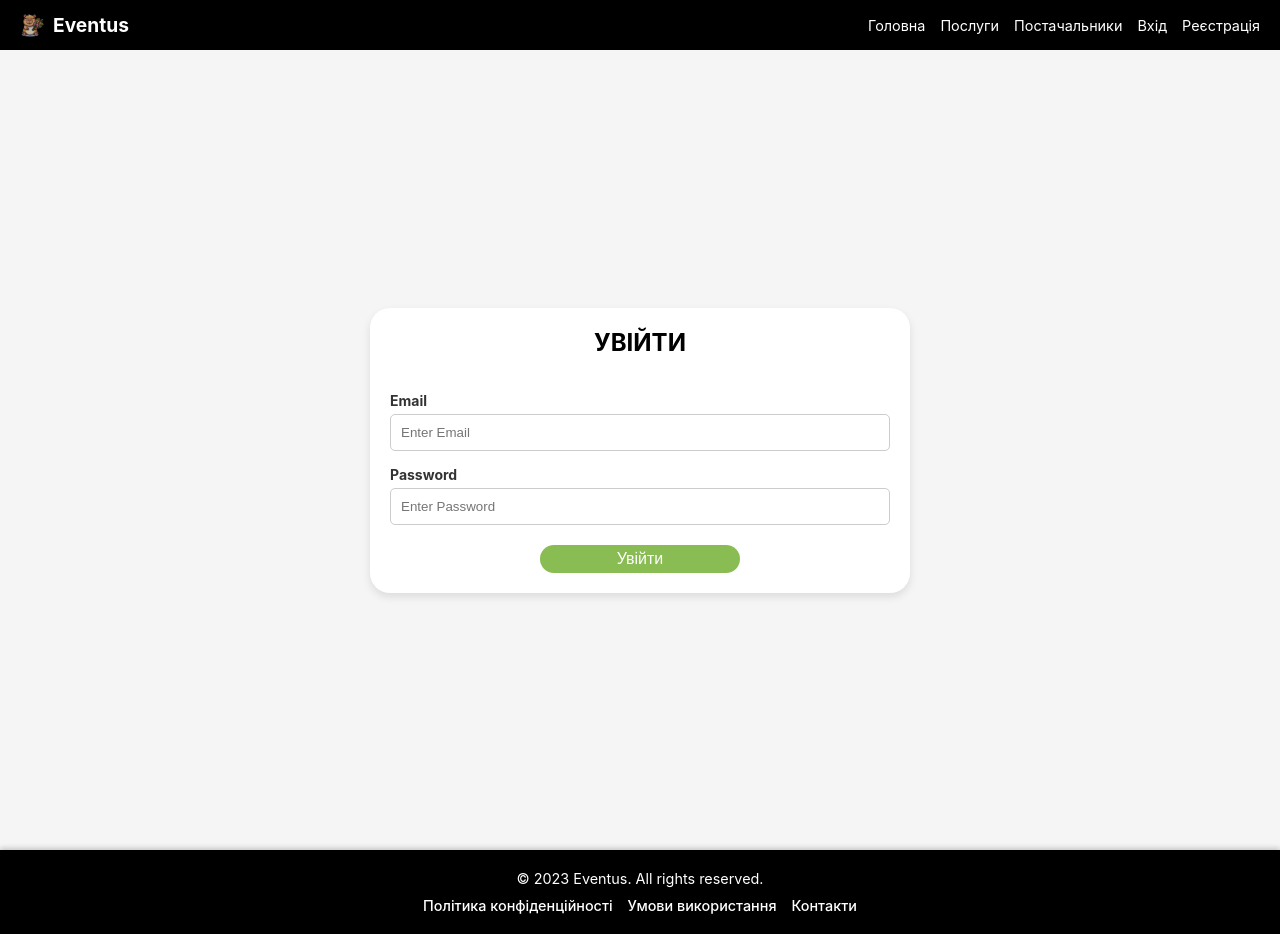
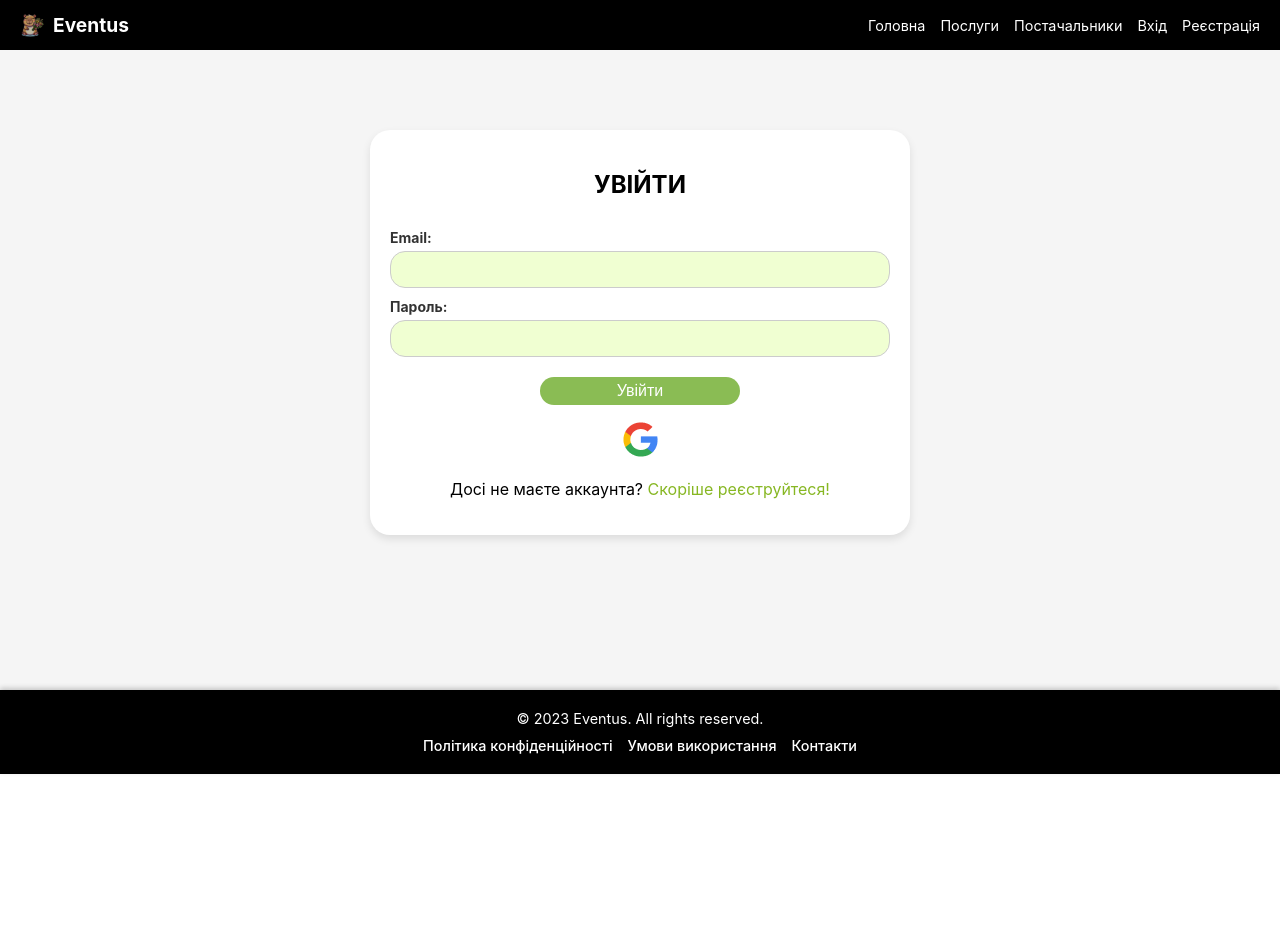
Before and after one commit to NureTolstikOleksii/Eventus, a React (Create React App) app in the folder web/: page /login in a window 1280 px wide. After the commit the page ends 800 px from the top, so only its background shows below. Built offline with nearby package versions, Linux system fonts and the light colour scheme.

Commit message:
change login and registration

```diff
--- a/web/src/css/Login.css
+++ b/web/src/css/Login.css
@@ -1,14 +1,14 @@
 .login {
   display: flex;
-  align-items: center;
+  align-items: flex-start;
   justify-content: center;
-  min-height: 100vh;
+  min-height:70vh;
+  padding-top: 80px;
   background-color: #f5f5f5;
 }
 
 .main-text {
   text-align: center;
-  margin: 0 0 20px 0;
 }
 
 form {
@@ -22,7 +22,7 @@ form {
 }
 
 form label {
-  margin-top: 15px;
+  margin-top: 10px;
   font-size: 14px;
   color: #333;
 }
@@ -31,7 +31,8 @@ form input {
   padding: 10px;
   margin-top: 5px;
   border: 1px solid #ccc;
-  border-radius: 5px;
+  border-radius: 15px;
+  background-color:#F0FFD2;
 }
 
 .save-button {
@@ -46,3 +47,18 @@ form input {
   margin-top: 20px;
   width: 200px;
 }
+.google-login {
+  margin-top: 15px;
+  display: flex;
+  align-items: center;
+  justify-content: center;
+}
+.add-text{
+  display: flex;
+  align-items: center;
+  justify-content: center;
+}
+.add-text a{
+  color:#87B723;
+  text-decoration: none;
+}
--- a/web/src/css/Registration.css
+++ b/web/src/css/Registration.css
@@ -0,0 +1,72 @@
+.registration {
+    display: flex;
+    align-items: flex-start;
+    justify-content: center;
+    min-height:110vh;
+    padding-top: 80px;
+    background-color: #f5f5f5;
+  }
+
+  .registration-main-text {
+    text-align: center;
+  }
+
+  form {
+    display: flex;
+    flex-direction: column;
+    width: 500px;
+    padding: 20px;
+    background-color: #ffffff;
+    border-radius: 20px;
+    box-shadow: 0 4px 8px rgba(0, 0, 0, 0.1);
+  }
+
+  form label {
+    margin-top: 10px;
+    font-size: 14px;
+    color: #333;
+  }
+
+  form input {
+    padding: 10px;
+    margin-top: 5px;
+    border: 1px solid #ccc;
+    border-radius: 15px;
+    background-color:#F0FFD2;
+  }
+
+  .registration-save-button {
+    padding: 5px;
+    background-color: #8abc54;
+    color: white;
+    border: none;
+    border-radius: 30px;
+    cursor: pointer;
+    font-size: 16px;
+    margin:0 auto;
+    margin-top: 20px;
+    width: 200px;
+  }
+  .google-registration {
+    margin-top: 15px;
+    display: flex;
+    align-items: center;
+    justify-content: center;
+  }
+  .registration-add-text{
+    display: flex;
+    align-items: center;
+    justify-content: center;
+  }
+  .registration-add-text a{
+    color:#87B723;
+    text-decoration: none;
+  }
+
+  form select {
+    padding: 10px;
+    margin-top: 5px;
+    border: 1px solid #ccc;
+    border-radius: 15px;
+    background-color:#F0FFD2;
+  }
--- a/web/src/pages/Login.js
+++ b/web/src/pages/Login.js
@@ -1,34 +1,38 @@
 import React from "react";
 import "../css/Login.css";
+import google from "../assets/google.png";
+import { Link } from "react-router-dom";
 
 function Login() {
   return (
     <div className="login">
-      <div className="main-text"></div>
-
       <form action="#">
         <h2 className="main-text">УВІЙТИ</h2>
         <label htmlFor="email">
-          <b>Email</b>
+          <b>Email:</b>
         </label>
-        <input type="text" placeholder="Enter Email" name="email" required />
+        <input type="text" name="email" required />
 
         <label htmlFor="psw">
-          <b>Password</b>
+          <b>Пароль:</b>
         </label>
-        <input
-          type="password"
-          placeholder="Enter Password"
-          name="psw"
-          required
-        />
+        <input type="password" name="psw" required />
 
         <button type="submit" className="save-button">
           Увійти
         </button>
+        <div className="google-login">
+          <a href="#" rel="noopener noreferrer">
+            <img src={google} alt="Google Logo" className="google-logo" />
+          </a>
+        </div>
+        <div className="add-text">
+          <p>
+            Досі не маєте аккаунта?{" "}
+            <Link to="/registration">Скоріше реєструйтеся!</Link>
+          </p>
+        </div>
       </form>
-
-      <div className="login-google"></div>
     </div>
   );
 }
--- a/web/src/pages/Registration.js
+++ b/web/src/pages/Registration.js
@@ -0,0 +1,73 @@
+import React, { useState } from "react";
+import "../css/Registration.css";
+import google from "../assets/google.png";
+import { Link } from "react-router-dom";
+
+function Registration() {
+  const [isSupplier, setIsSupplier] = useState(false);
+
+  const checkboxChange = () => {
+    setIsSupplier(!isSupplier);
+  };
+  return (
+    <div className="registration">
+      <form action="#">
+        <h2 className="registration-main-text">ЗАРЕЄСТРУВАТИСЯ</h2>
+        <label htmlFor="fullName">
+          <b>Повне ім'я:</b>
+        </label>
+        <input type="text" name="fullName" required />
+        <label htmlFor="phoneNumber">
+          <b>Номер телефону:</b>
+        </label>
+        <input type="tel" name="phoneNumber" required />
+        <label htmlFor="email">
+          <b>Email:</b>
+        </label>
+        <input type="text" name="email" required />
+        <label htmlFor="psw">
+          <b>Пароль:</b>
+        </label>
+        <input type="password" name="psw" required />
+        <div className="supplier-checkbox">
+          <input type="checkbox"id="isSupplier"name="isSupplier"onChange={checkboxChange}/>
+          <label htmlFor="isSupplier">Зареєструватися як постачальник</label>
+        </div>
+
+        {isSupplier && (
+          <>
+            <label htmlFor="organizationName">
+              <b>Назва організації:</b>
+            </label>
+            <input type="text" name="organizationName" required />
+
+            <label htmlFor="category">
+              <b>Оберіть категорію:</b>
+            </label>
+            <select name="category" required>
+              <option value="1">1</option>
+              <option value="2">2</option>
+              <option value="3">3</option>
+            </select>
+          </>
+        )}
+
+        <button type="submit" className="registration-save-button">
+          Зареєструватися
+        </button>
+        <div className="google-registration">
+          <a href="#" rel="noopener noreferrer">
+            <img src={google} alt="Google Logo" className="registration-google-logo"/>
+          </a>
+        </div>
+        <div className="registration-add-text">
+          <p>
+            Вже маєте акаунт? <Link to="/login">Увійдіть</Link>
+          </p>
+        </div>
+      </form>
+    </div>
+  );
+}
+
+export default Registration;
```
Also changed, not shown: web/src/assets/google.png (added).
